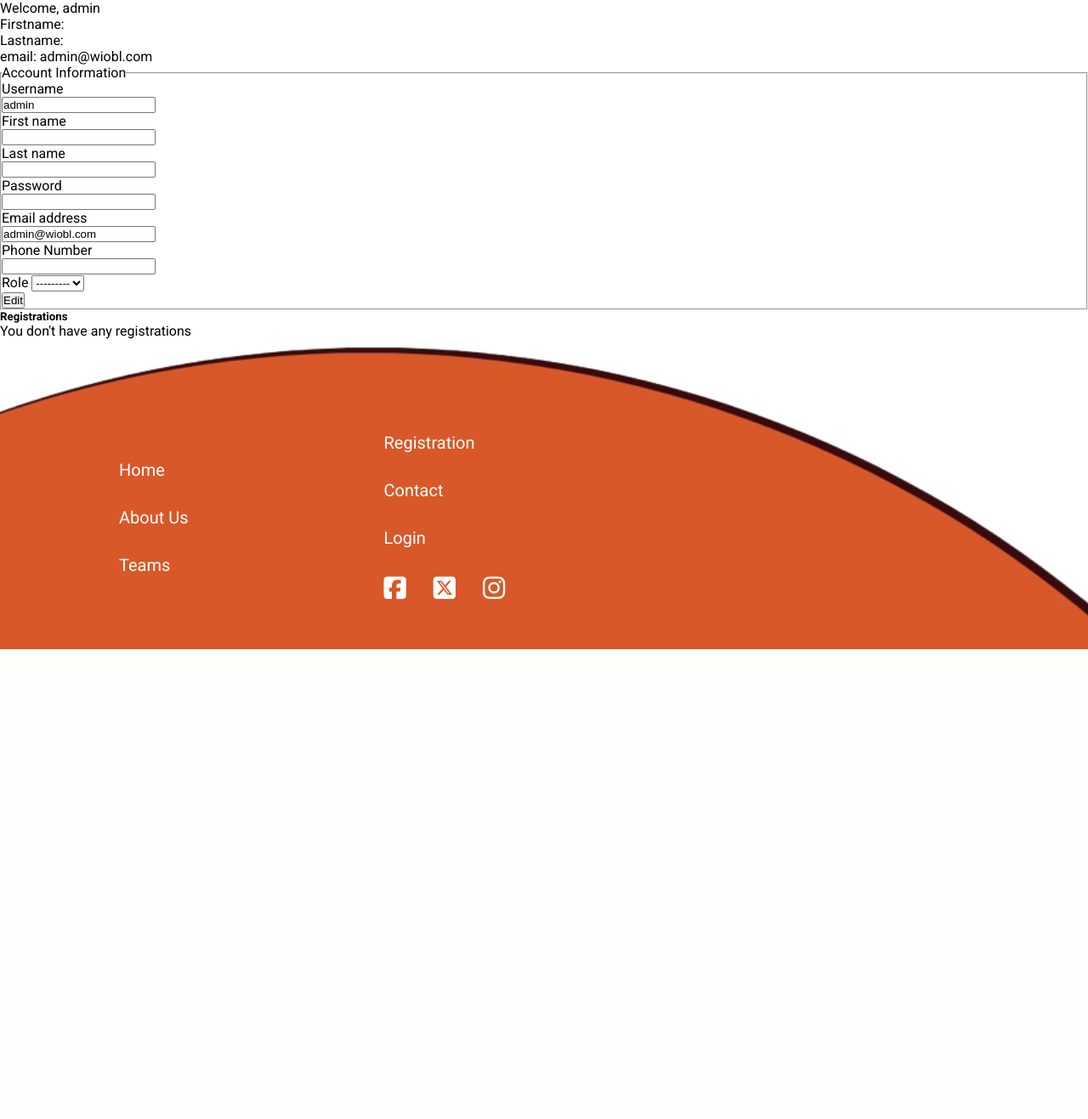
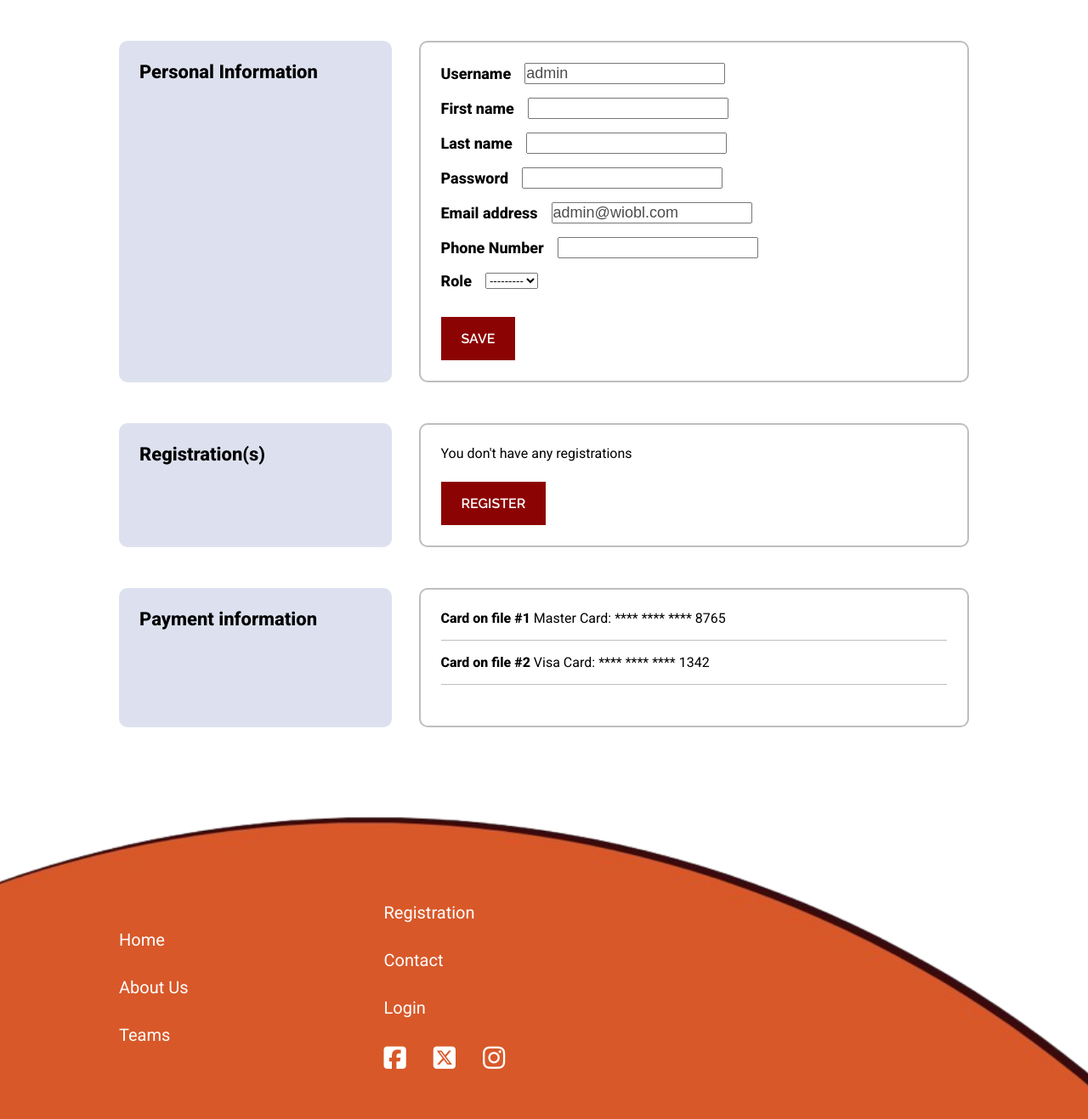
Before and after one commit to 582-41W-VA/lia-luvanier00, a Django app: page /wioblapp/account/1/ in a window 1280 px wide. Shown: the part 92-1409 px from the top of the page at 85% size. Before the commit the page ends 856 px from the top, so only its background shows below. Run offline with Django 5.2, Linux system fonts and the light colour scheme; a user stored in the database is signed in; data comes from the database, SQL or seed files in the repository.

Commit message:
Create front end for account view

```diff
--- a/wiobl/static/style.css
+++ b/wiobl/static/style.css
@@ -957,6 +957,81 @@ footer i {
     text-align: center;
 }
 
+/* ACCOUNT */
+.account-info .account-flex {
+    display: flex;
+    gap: 32px;
+    margin-bottom: 48px;
+}
+
+.account-info .account-left {
+    width: 33%;
+    background-color: #DDE1EF;
+    border-radius: 10px;
+    padding: 24px;
+}
+
+.account-info .account-right {
+    width: 67%;
+}
+
+.account-info .account-header {
+    display: flex;
+    justify-content: center;
+    align-items: center;
+}
+
+.account-info .account-content {
+    border-radius: 10px;
+    border: 2px solid #bebebe;
+    padding: 24px;
+}
+
+.account-info .form {
+    margin-bottom: 32px;
+}
+
+.account-info h3 {
+    font-size: 22px;
+    font-weight: 800;
+}
+
+.account-info .input-edit {
+    display: flex;
+    align-items: center;
+    gap: 16px;
+    margin-bottom: 16px;
+}
+
+.account-info label {
+    font-size: 18px;
+    font-weight: 800;
+}
+
+.account-info input {
+    color: #4c4c4c;
+    font-size: 18px;
+}
+
+.account-info li {
+    margin-bottom: 16px;
+    padding-bottom: 16px;
+    border-bottom: 1px solid #bebebe;
+}
+
+.account-info ul {
+    margin-bottom: 24px;
+    list-style: none;
+}
+
+.account-info span {
+    font-weight: 800;
+}
+
+.account-info .account-reg p {
+    margin-bottom: 24px;
+}
+
 /* MEDIA QUERY */
 @media (max-width: 1100px) {
     /* GENERAL */
@@ -1342,6 +1417,18 @@ footer i {
     .registration i {
         font-size: 26px;
     }
+
+    /* ACCOUNT */
+    .account-info .account-flex {
+        gap: 32px;
+    }
+    .account-info .input-edit {
+        flex-direction: column;
+        gap: 8px;
+    }
+    .button-container {
+        text-align: center;
+    }
 }
 
 @media (max-width: 576px) {
@@ -1510,4 +1597,16 @@ footer i {
     .registration i {
         font-size: 22px;
     }
-}
+
+    /* ACCOUNT */
+    .account-info .account-flex {
+        flex-direction: column;
+        gap: 8px;
+        text-align: center;
+    }
+    .account-info .account-left,
+    .account-info .account-right {
+        width: 100%;
+    }
+
+}
--- a/wioblapp/templates/login.html
+++ b/wioblapp/templates/login.html
@@ -28,12 +28,13 @@
                     <a href="{% url 'admin:index' %}">Coach</a>
                 </div>
 
-                <label for="{{ login_form.username.id_for_label }}">Username</label>
+                <label for="{{ login_form.username.id_for_label }}">Email</label>
                 {{ login_form.email }}
+
                 <!-- <input type="text" id="{{ login_form.username.id_for_label }}" name="{{ login_form.username.name }}" value="{{ login_form.username.value|default:'' }}" required> -->
 
                 <label for="{{ login_form.password.id_for_label }}">Password</label>
-                <input type="password" id="{{ login_form.password.id_for_label }}" name="{{ login_form.password.name }}" required>
+                {{ login_form.password }}
 
                 <button name="login" type="submit" class="action-button button">Login</button>
             </form>
--- a/wioblapp/templates/member_account.html
+++ b/wioblapp/templates/member_account.html
@@ -4,29 +4,53 @@
 
 {% block content %}
     {% if request.user.is_authenticated %}
-        <div>Welcome, {{ user.username }}</div>
-        <div>Firstname: {{ user.first_name }}</div>
-        <div>Lastname: {{ user.last_name }}</div>
-        <div>email: {{ user.email }}</div>
 
+        <section class="account-info">
+            <div class="container">
+
+                <div class="account-flex">
+                    <div class="account-left">
+                        <h3>Personal Information</h3>
+                    </div>
+                    <div class="account-right">
+                        <div class="account-content">
                             <form action="{% url 'member_account' request.user.id %}" method="POST">
+                                <div class="form">
                                     {% csrf_token %}
 
-            {{ account_form.errors }}
+                                    {% for field, errors in account_form.errors.items %}
+                                    {% for error in errors %}
+                                        <div class="error-message">
+                                            <div class="error-flex">
+                                                <i class="fa-solid fa-triangle-exclamation"></i>
+                                                <p>{{ error }}</p>
+                                            </div>
+                                        </div>
+                                        {% endfor %}
+                                    {% endfor %}
 
-            <fieldset>
-                <legend>Account Information</legend>
                                     {% for field in account_form %}
-                    <div>
-                        {{ field.label }}
+                                        <div class="input-edit">
+                                            <label for="{{ field.id_for_label }}">{{ field.label }}</label>
                                             {{ field }}
                                         </div>
                                     {% endfor %}
-                <button name="account_edit">Edit</button>
-            </fieldset>
+                                </div>
+                                <div class="button-container">
+                                    <button name="account_edit" class="action-button button" >Save</button>
+                                </div>
                             </form>
+                        </div>
+                    </div>
+                </div>
 
-        <h5>Registrations</h5>
+                <div class="account-flex">
+                    <div class="account-left">
+                        <h3>Registration(s)</h3>
+                    </div>
+                    <div class="account-right">
+                        <div class=" account-content account-reg">
+                            <div>
                                 {% if registrations %}
                                 <ul>
                                 {% for registration in registrations %}
@@ -36,5 +60,30 @@
                                 {% else %}
                                     <p>You don't have any registrations</p>
                                 {% endif %}
+                            </div>
+                            <div class="button-container">
+                                <a href="{% url 'registration' %}" class="action-button button">Register</a>
+                            </div>
+                        </div>
+                    </div>
+                </div>
+
+                <div class="account-flex">
+                    <div class="account-left">
+                        <h3>Payment information</h3>
+                    </div>
+                    <div class="account-right">
+                        <div class="account-content">
+                            <ul>
+                                <li><span>Card on file #1</span> Master Card: **** **** **** 8765</li>
+                                <li><span>Card on file #2</span> Visa Card: **** **** **** 1342</li>
+                            </ul>
+                        </div>
+                    </div>
+                </div>
+
+            </div>
+        </section>
+
     {% endif %}
 {% endblock %}
```
Lines whose indentation alone changed are shown as unchanged.
